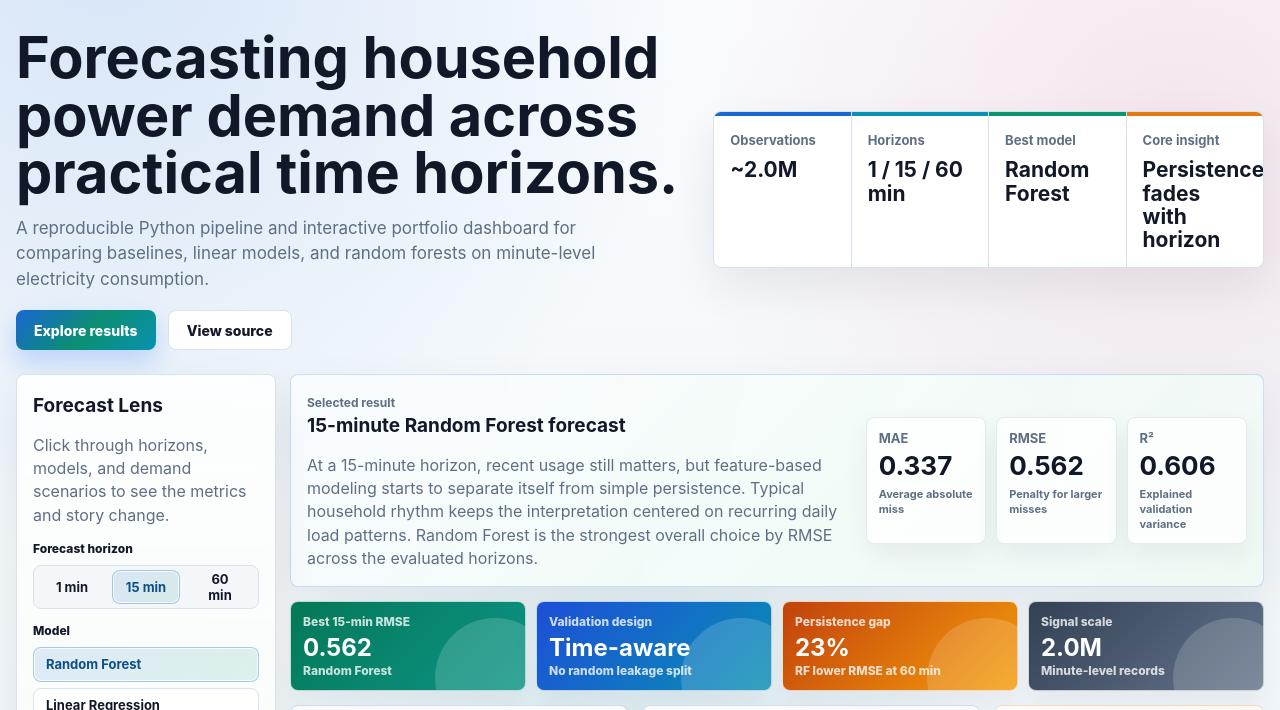
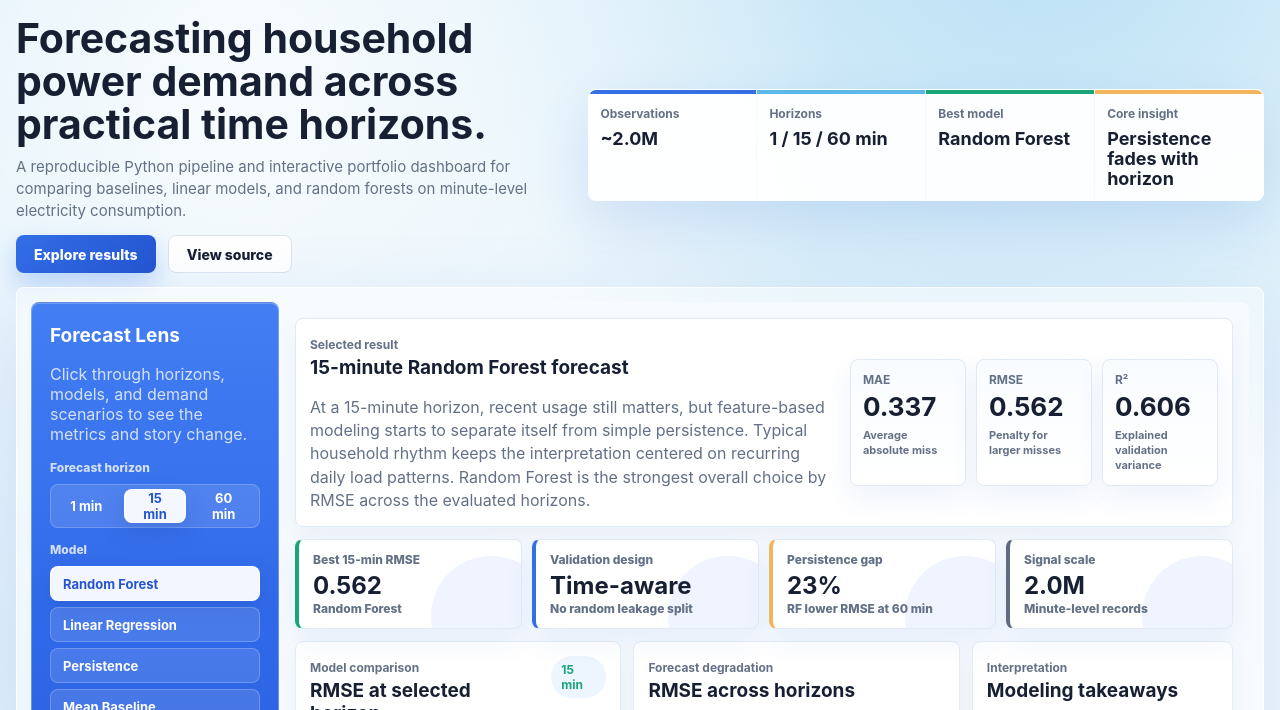
Before and after one commit to JoshuaColePhD/Household_Electric_Consumption_Analysis, a website: page index.html in a window 1280 px wide. Shown: the part 70-780 px from the top of the page. Drawn offline with Linux system fonts and the light colour scheme.

Commit message:
Refine dashboard with clean app shell

```diff
--- a/assets/styles.css
+++ b/assets/styles.css
@@ -1,19 +1,20 @@
 :root {
   color-scheme: light;
-  --bg: #f7f9fb;
+  --bg: #dfeff8;
   --surface: #ffffff;
-  --surface-strong: #edf7f4;
-  --ink: #111827;
-  --muted: #5f6f83;
-  --line: #d8e2ec;
-  --blue: #1967d2;
-  --cyan: #0891b2;
-  --green: #07946e;
-  --warm: #e17a12;
-  --rose: #d9467a;
-  --slate: #526071;
-  --shadow: 0 18px 45px rgba(17, 24, 39, 0.075);
-  --shadow-soft: 0 10px 26px rgba(17, 24, 39, 0.06);
+  --surface-strong: #edf5ff;
+  --ink: #172033;
+  --muted: #637186;
+  --line: #d9e4ef;
+  --blue: #346fe8;
+  --blue-deep: #2455cf;
+  --cyan: #5bb8e8;
+  --green: #18a57a;
+  --warm: #f2b45c;
+  --rose: #e97994;
+  --slate: #5f6c7d;
+  --shadow: 0 22px 55px rgba(36, 85, 207, 0.12);
+  --shadow-soft: 0 12px 28px rgba(36, 85, 207, 0.08);
 }
 
 * {
@@ -27,10 +28,9 @@ html {
 body {
   margin: 0;
   background:
-    radial-gradient(circle at 8% 0%, rgba(25, 103, 210, 0.16), transparent 27%),
-    radial-gradient(circle at 92% 10%, rgba(217, 70, 122, 0.12), transparent 24%),
-    radial-gradient(circle at 48% 44%, rgba(8, 145, 178, 0.1), transparent 28%),
-    linear-gradient(180deg, #fbfdff 0%, #eef5f8 46%, #f8fafc 100%);
+    radial-gradient(circle at 18% 8%, rgba(255, 255, 255, 0.78), transparent 30%),
+    radial-gradient(circle at 82% 0%, rgba(91, 184, 232, 0.32), transparent 28%),
+    linear-gradient(135deg, #d8edf9 0%, #eef7fc 46%, #f8fbff 100%);
   color: var(--ink);
   font-family: Inter, ui-sans-serif, system-ui, -apple-system, BlinkMacSystemFont, "Segoe UI", sans-serif;
 }
@@ -48,10 +48,10 @@ a {
   align-items: center;
   justify-content: space-between;
   gap: 24px;
-  padding: 14px clamp(18px, 4vw, 56px);
-  background: rgba(251, 253, 255, 0.9);
-  border-bottom: 1px solid var(--line);
-  backdrop-filter: blur(14px);
+  padding: 12px clamp(18px, 4vw, 56px);
+  background: rgba(246, 251, 255, 0.76);
+  border-bottom: 1px solid rgba(255, 255, 255, 0.68);
+  backdrop-filter: blur(18px);
 }
 
 .brand {
@@ -66,7 +66,7 @@ a {
   height: 40px;
   place-items: center;
   border-radius: 8px;
-  background: linear-gradient(135deg, var(--blue), var(--green));
+  background: linear-gradient(135deg, var(--blue), var(--blue-deep));
   color: #fff;
   font-size: 13px;
   font-weight: 800;
@@ -101,49 +101,49 @@ label {
 
 .nav-links a:hover {
   background: #fff;
-  color: var(--ink);
+  color: var(--blue-deep);
 }
 
 main {
-  width: min(1280px, calc(100% - 32px));
+  width: min(1320px, calc(100% - 32px));
   margin: 0 auto;
 }
 
 .hero {
   display: grid;
-  grid-template-columns: minmax(0, 1.1fr) minmax(380px, 0.9fr);
-  gap: 24px;
+  grid-template-columns: minmax(0, 0.9fr) minmax(520px, 1.1fr);
+  gap: 18px;
   align-items: center;
-  min-height: 300px;
-  padding: 30px 0 14px;
+  min-height: 210px;
+  padding: 22px 0 12px;
 }
 
 .hero h1 {
-  max-width: 680px;
+  max-width: 620px;
   margin: 0;
-  font-size: clamp(36px, 4.5vw, 58px);
-  line-height: 1;
+  font-size: clamp(30px, 3.2vw, 44px);
+  line-height: 1.05;
   letter-spacing: 0;
 }
 
 .hero p {
-  max-width: 610px;
-  margin: 14px 0 0;
+  max-width: 560px;
+  margin: 10px 0 0;
   color: var(--muted);
-  font-size: 17px;
-  line-height: 1.5;
+  font-size: 15px;
+  line-height: 1.45;
 }
 
 .hero-actions {
   display: flex;
   flex-wrap: wrap;
   gap: 12px;
-  margin-top: 18px;
+  margin-top: 14px;
 }
 
 .button {
   display: inline-flex;
-  min-height: 40px;
+  min-height: 38px;
   align-items: center;
   justify-content: center;
   border-radius: 8px;
@@ -153,7 +153,7 @@ main {
 }
 
 .button.primary {
-  background: linear-gradient(135deg, var(--blue), #0b8f72 52%, var(--cyan));
+  background: linear-gradient(135deg, var(--blue), var(--blue-deep));
   color: #fff;
   box-shadow: 0 12px 26px rgba(20, 99, 255, 0.22);
 }
@@ -166,7 +166,7 @@ main {
 .hero-panel,
 .panel,
 .control-rail {
-  border: 1px solid var(--line);
+  border: 1px solid rgba(255, 255, 255, 0.74);
   border-radius: 8px;
   background: var(--surface);
   box-shadow: var(--shadow);
@@ -197,8 +197,8 @@ main {
 .panel:hover,
 .control-rail:hover,
 .hero-panel:hover {
-  border-color: #c6d4e0;
-  box-shadow: 0 24px 55px rgba(17, 24, 39, 0.1);
+  border-color: rgba(255, 255, 255, 0.94);
+  box-shadow: 0 26px 62px rgba(36, 85, 207, 0.14);
 }
 
 .hero-panel {
@@ -206,13 +206,14 @@ main {
   grid-template-columns: repeat(4, minmax(0, 1fr));
   gap: 1px;
   overflow: hidden;
-  background: var(--line);
+  background: rgba(255, 255, 255, 0.72);
+  backdrop-filter: blur(16px);
 }
 
 .stat {
-  min-height: 108px;
-  padding: 16px;
-  background: var(--surface);
+  min-height: 82px;
+  padding: 12px;
+  background: rgba(255, 255, 255, 0.84);
 }
 
 .stat:hover {
@@ -223,32 +224,40 @@ main {
 .metric-row span {
   display: block;
   color: var(--muted);
-  font-size: 13px;
+  font-size: 12px;
   font-weight: 700;
 }
 
 .stat strong {
   display: block;
-  margin-top: 10px;
-  font-size: 21px;
+  margin-top: 8px;
+  font-size: 18px;
   line-height: 1.1;
 }
 
 .dashboard-shell {
   display: grid;
-  grid-template-columns: 260px minmax(0, 1fr);
-  gap: 14px;
-  padding: 10px 0 20px;
+  grid-template-columns: 248px minmax(0, 1fr);
+  gap: 0;
+  padding: 14px;
+  margin: 2px 0 20px;
+  border: 1px solid rgba(255, 255, 255, 0.72);
+  border-radius: 8px;
+  background: rgba(255, 255, 255, 0.42);
+  box-shadow: 0 34px 90px rgba(36, 85, 207, 0.15);
+  backdrop-filter: blur(20px);
 }
 
 .control-rail {
   position: sticky;
-  top: 78px;
+  top: 74px;
   align-self: start;
-  padding: 16px;
-  background:
-    linear-gradient(180deg, rgba(255, 255, 255, 0.94), rgba(247, 252, 250, 0.98)),
-    linear-gradient(135deg, rgba(25, 103, 210, 0.14), rgba(7, 148, 110, 0.12));
+  min-height: 650px;
+  padding: 18px;
+  border-color: rgba(255, 255, 255, 0.28);
+  background: linear-gradient(180deg, #437ef3 0%, #2f68e8 52%, #2a5bd4 100%);
+  box-shadow: inset 0 1px 0 rgba(255, 255, 255, 0.22);
+  color: #fff;
 }
 
 .control-rail h2,
@@ -259,12 +268,16 @@ main {
   line-height: 1.2;
 }
 
-.control-rail p,
 .panel p,
 .methodology p {
   color: var(--muted);
   line-height: 1.45;
   margin-bottom: 0;
+}
+
+.control-rail p,
+.control-rail .control-label {
+  color: rgba(255, 255, 255, 0.78);
 }
 
 label {
@@ -280,7 +293,6 @@ label {
 .control-label {
   display: block;
   margin-bottom: 9px;
-  color: var(--ink);
   font-size: 12px;
   font-weight: 800;
 }
@@ -295,9 +307,9 @@ label {
 .segmented {
   grid-template-columns: repeat(3, minmax(0, 1fr));
   gap: 6px;
-  border: 1px solid var(--line);
+  border: 1px solid rgba(255, 255, 255, 0.2);
   border-radius: 8px;
-  background: #f4f7fa;
+  background: rgba(255, 255, 255, 0.12);
   padding: 4px;
 }
 
@@ -307,10 +319,10 @@ label {
 select {
   width: 100%;
   min-height: 35px;
-  border: 1px solid var(--line);
+  border: 1px solid rgba(255, 255, 255, 0.22);
   border-radius: 8px;
-  background: #fff;
-  color: var(--ink);
+  background: rgba(255, 255, 255, 0.12);
+  color: #fff;
   font: inherit;
   font-size: 13px;
   font-weight: 700;
@@ -339,27 +351,33 @@ select {
 .segmented button.active,
 .model-buttons button.active,
 .scenario-buttons button.active {
-  border-color: rgba(25, 103, 210, 0.28);
-  background: linear-gradient(135deg, rgba(25, 103, 210, 0.12), rgba(7, 148, 110, 0.12));
-  color: #0b4f85;
-  box-shadow: inset 0 0 0 1px rgba(255, 255, 255, 0.76);
+  border-color: rgba(255, 255, 255, 0.9);
+  background: rgba(255, 255, 255, 0.94);
+  color: var(--blue-deep);
+  box-shadow: 0 10px 22px rgba(31, 65, 150, 0.18);
 }
 
 .model-buttons button:hover,
 .scenario-buttons button:hover,
 .segmented button:hover {
-  border-color: #b8c7d6;
+  border-color: rgba(255, 255, 255, 0.72);
+  background: rgba(255, 255, 255, 0.2);
   transform: translateY(-1px);
 }
 
 .dashboard-grid {
   display: grid;
   grid-template-columns: minmax(0, 1fr) minmax(0, 1fr) minmax(260px, 0.8fr);
-  gap: 14px;
+  gap: 12px;
+  padding: 16px;
+  border-radius: 0 8px 8px 0;
+  background: rgba(247, 251, 255, 0.94);
 }
 
 .panel {
-  padding: 16px;
+  padding: 14px;
+  border-color: #e5edf6;
+  box-shadow: 0 10px 24px rgba(33, 68, 130, 0.06);
 }
 
 .summary-panel {
@@ -368,10 +386,8 @@ select {
   grid-template-columns: minmax(0, 1fr) minmax(320px, 0.7fr);
   gap: 14px;
   align-items: center;
-  background:
-    linear-gradient(135deg, rgba(255, 255, 255, 0.9) 0%, rgba(238, 250, 246, 0.94) 100%),
-    linear-gradient(100deg, rgba(25, 103, 210, 0.22), rgba(7, 148, 110, 0.16), rgba(225, 122, 18, 0.12));
-  border-color: rgba(25, 103, 210, 0.2);
+  background: #fff;
+  border-color: #deebf8;
 }
 
 .metric-row {
@@ -381,9 +397,9 @@ select {
 }
 
 .metric-row div {
-  border: 1px solid rgba(21, 33, 47, 0.09);
+  border: 1px solid #e1eaf4;
   border-radius: 8px;
-  background: rgba(255, 255, 255, 0.78);
+  background: linear-gradient(180deg, #f9fcff, #ffffff);
   padding: 12px;
   box-shadow: var(--shadow-soft);
 }
@@ -413,12 +429,13 @@ select {
 .kpi-card {
   position: relative;
   overflow: hidden;
-  min-height: 86px;
-  border: 1px solid rgba(255, 255, 255, 0.72);
+  min-height: 78px;
+  border: 1px solid #e2ebf4;
   border-radius: 8px;
-  padding: 12px;
-  color: #fff;
+  padding: 12px 12px 12px 14px;
+  color: var(--ink);
   box-shadow: var(--shadow-soft);
+  background: #fff;
 }
 
 .kpi-card::after {
@@ -428,23 +445,23 @@ select {
   width: 120px;
   height: 120px;
   border-radius: 50%;
-  background: rgba(255, 255, 255, 0.16);
+  background: rgba(52, 111, 232, 0.08);
 }
 
 .kpi-card.green {
-  background: linear-gradient(135deg, #047857, #0d9488);
+  border-left: 4px solid var(--green);
 }
 
 .kpi-card.blue {
-  background: linear-gradient(135deg, #1d4ed8, #0891b2);
+  border-left: 4px solid var(--blue);
 }
 
 .kpi-card.amber {
-  background: linear-gradient(135deg, #c2410c, #f59e0b);
+  border-left: 4px solid var(--warm);
 }
 
 .kpi-card.slate {
-  background: linear-gradient(135deg, #334155, #64748b);
+  border-left: 4px solid var(--slate);
 }
 
 .kpi-card span,
@@ -452,7 +469,7 @@ select {
   display: block;
   position: relative;
   z-index: 1;
-  color: rgba(255, 255, 255, 0.78);
+  color: var(--muted);
   font-size: 12px;
   font-weight: 800;
 }
@@ -587,17 +604,13 @@ select {
 }
 
 .chart-panel {
-  background:
-    linear-gradient(180deg, rgba(255, 255, 255, 0.96), rgba(250, 253, 255, 0.98)),
-    linear-gradient(135deg, rgba(25, 103, 210, 0.08), rgba(217, 70, 122, 0.08));
+  background: #fff;
 }
 
 .insight-panel {
   grid-column: auto;
-  background:
-    linear-gradient(135deg, rgba(255, 255, 255, 0.94), rgba(255, 247, 237, 0.96)),
-    linear-gradient(120deg, rgba(225, 122, 18, 0.14), rgba(217, 70, 122, 0.1));
-  border-color: rgba(225, 122, 18, 0.22);
+  background: #fff;
+  border-color: #e5edf6;
 }
 
 .insight-panel ul {
```
